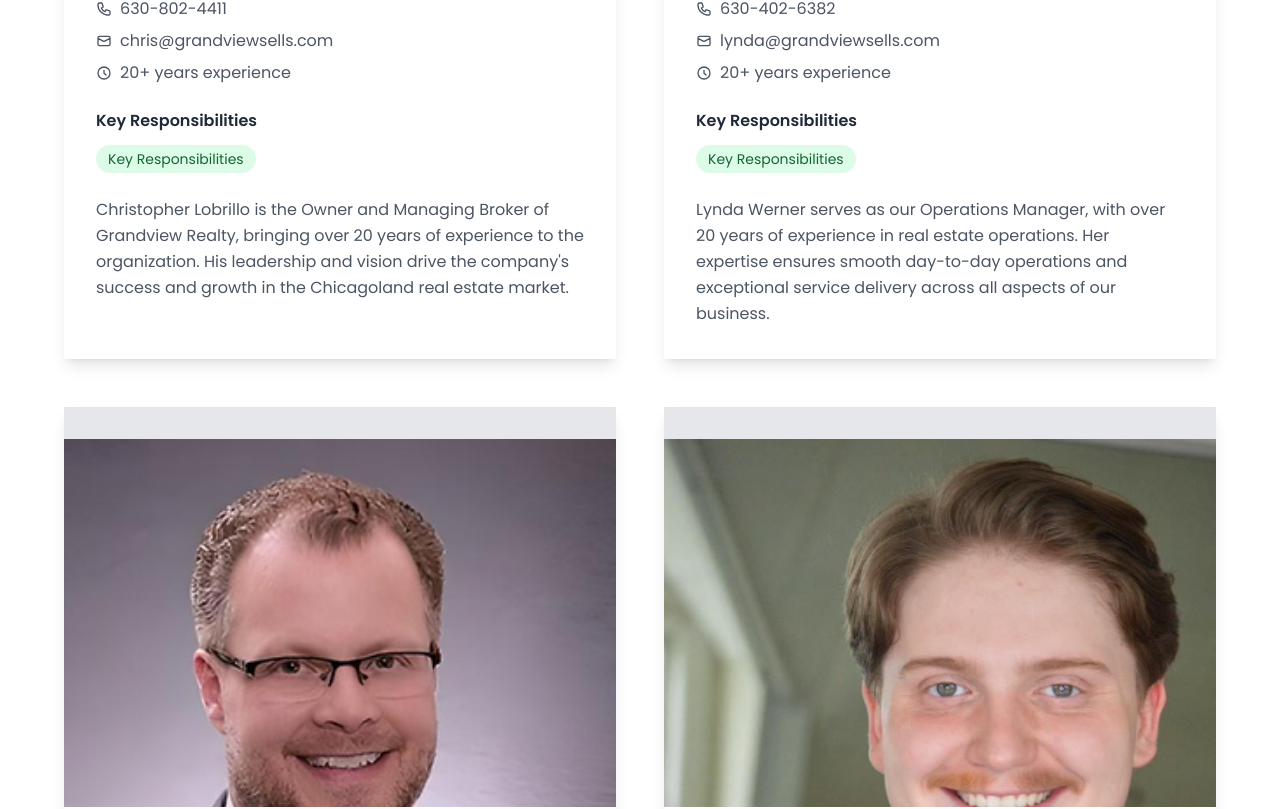
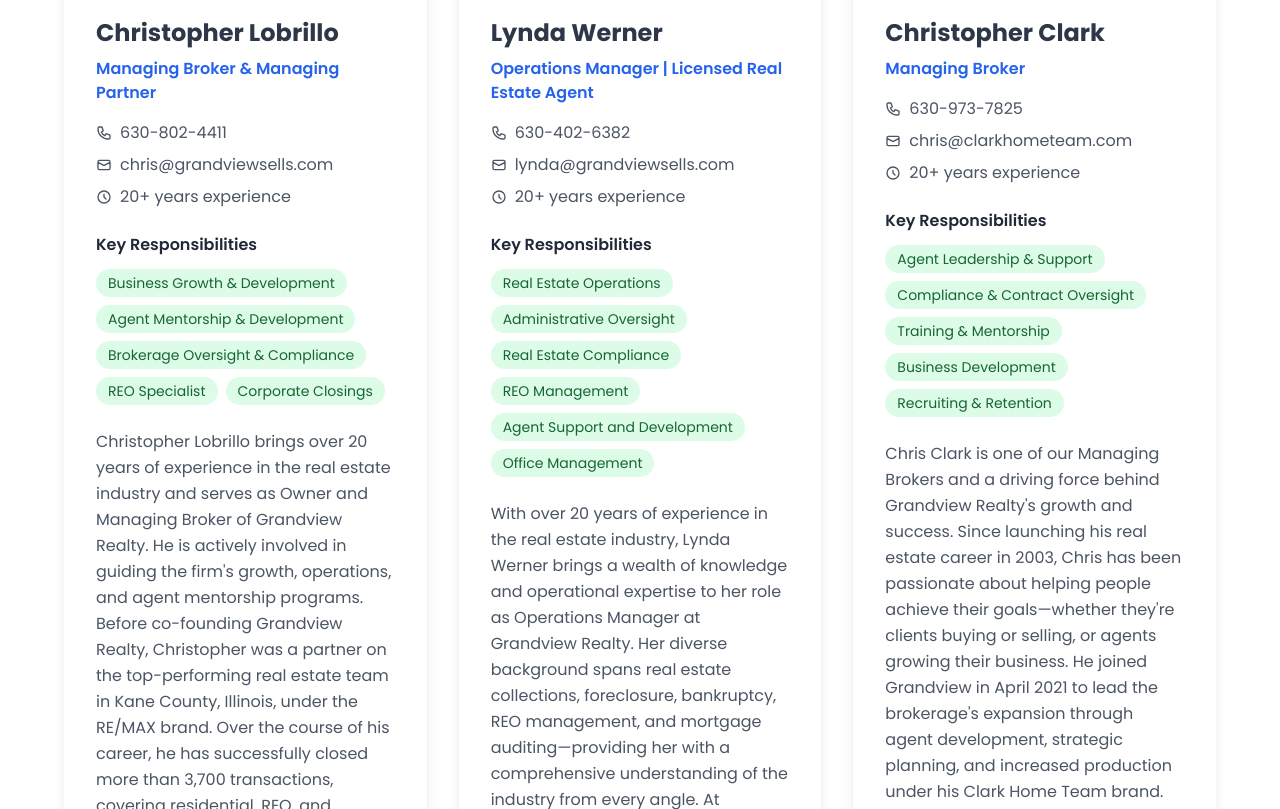
Before and after one commit to Jhamm17/grandview-realty, a Next.js app: page /team/office-staff in a window 1280 px wide. Shown: the part 851-1660 px from the top of the page. Built offline with nearby package versions, Linux system fonts and the light colour scheme.

Commit message:
Update office personnel layout: 3-column grid, vertical photos, and detailed information for Christopher Lobrillo and Lynda Werner

```diff
--- a/src/app/team/office-staff/page.tsx
+++ b/src/app/team/office-staff/page.tsx
@@ -2,23 +2,23 @@
   const staff = [
     {
       name: "Christopher Lobrillo",
-      title: "Owner and Managing Broker",
+      title: "Managing Broker & Managing Partner",
       image: null,
       phone: "630-802-4411",
       email: "chris@grandviewsells.com",
-      responsibilities: ["Key Responsibilities"],
+      responsibilities: ["Business Growth & Development", "Agent Mentorship & Development", "Brokerage Oversight & Compliance", "REO Specialist", "Corporate Closings"],
       experience: "20+ years",
-      description: "Christopher Lobrillo is the Owner and Managing Broker of Grandview Realty, bringing over 20 years of experience to the organization. His leadership and vision drive the company's success and growth in the Chicagoland real estate market."
+      description: "Christopher Lobrillo brings over 20 years of experience in the real estate industry and serves as Owner and Managing Broker of Grandview Realty. He is actively involved in guiding the firm's growth, operations, and agent mentorship programs. Before co-founding Grandview Realty, Christopher was a partner on the top-performing real estate team in Kane County, Illinois, under the RE/MAX brand. Over the course of his career, he has successfully closed more than 3,700 transactions, covering residential, REO, and corporate properties. Known for his strategic insight and hands-on leadership, Christopher is passionate about business development and supporting agents as they build thriving careers. His proven track record, deep market knowledge, and commitment to excellence have earned him a trusted reputation in the industry."
     },
     {
       name: "Lynda Werner",
-      title: "Operations Manager",
+      title: "Operations Manager | Licensed Real Estate Agent",
       image: null,
       phone: "630-402-6382",
       email: "lynda@grandviewsells.com",
-      responsibilities: ["Key Responsibilities"],
+      responsibilities: ["Real Estate Operations", "Administrative Oversight", "Real Estate Compliance", "REO Management", "Agent Support and Development", "Office Management"],
       experience: "20+ years",
-      description: "Lynda Werner serves as our Operations Manager, with over 20 years of experience in real estate operations. Her expertise ensures smooth day-to-day operations and exceptional service delivery across all aspects of our business."
+      description: "With over 20 years of experience in the real estate industry, Lynda Werner brings a wealth of knowledge and operational expertise to her role as Operations Manager at Grandview Realty. Her diverse background spans real estate collections, foreclosure, bankruptcy, REO management, and mortgage auditing—providing her with a comprehensive understanding of the industry from every angle. At Grandview Realty, Lynda oversees the administrative and support staff, ensuring smooth day-to-day operations and seamless service for agents and clients alike. She is deeply committed to fostering professional growth and encourages continuous development among team members. In addition to her operational leadership, Lynda is a licensed real estate agent, offering her a unique perspective and the ability to bridge the gap between back-office systems and front-line agent support."
     },
     {
       name: "Christopher Clark",
@@ -73,11 +73,11 @@
       </div>
 
       {/* Staff Grid */}
-      <div className="grid grid-cols-1 md:grid-cols-2 lg:grid-cols-2 gap-12">
+      <div className="grid grid-cols-1 md:grid-cols-2 lg:grid-cols-3 gap-8">
         {staff.map((member, index) => (
           <div key={index} className="bg-white shadow-lg overflow-hidden">
             {/* Staff Image */}
-            <div className="relative h-[400px] bg-gray-200 pt-8">
+            <div className="relative h-[500px] bg-gray-200">
               {member.image ? (
                 <img
                   src={member.image}
```
